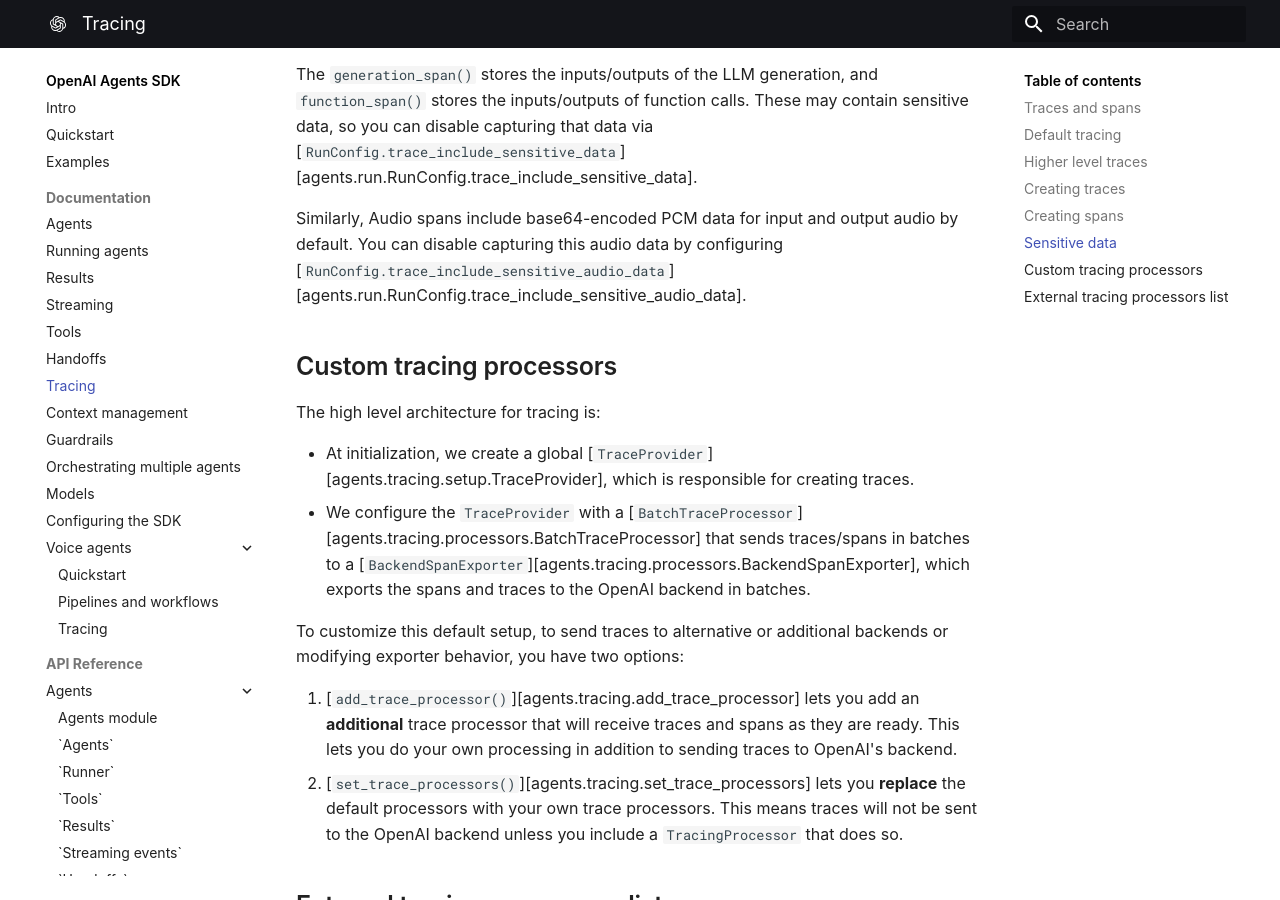
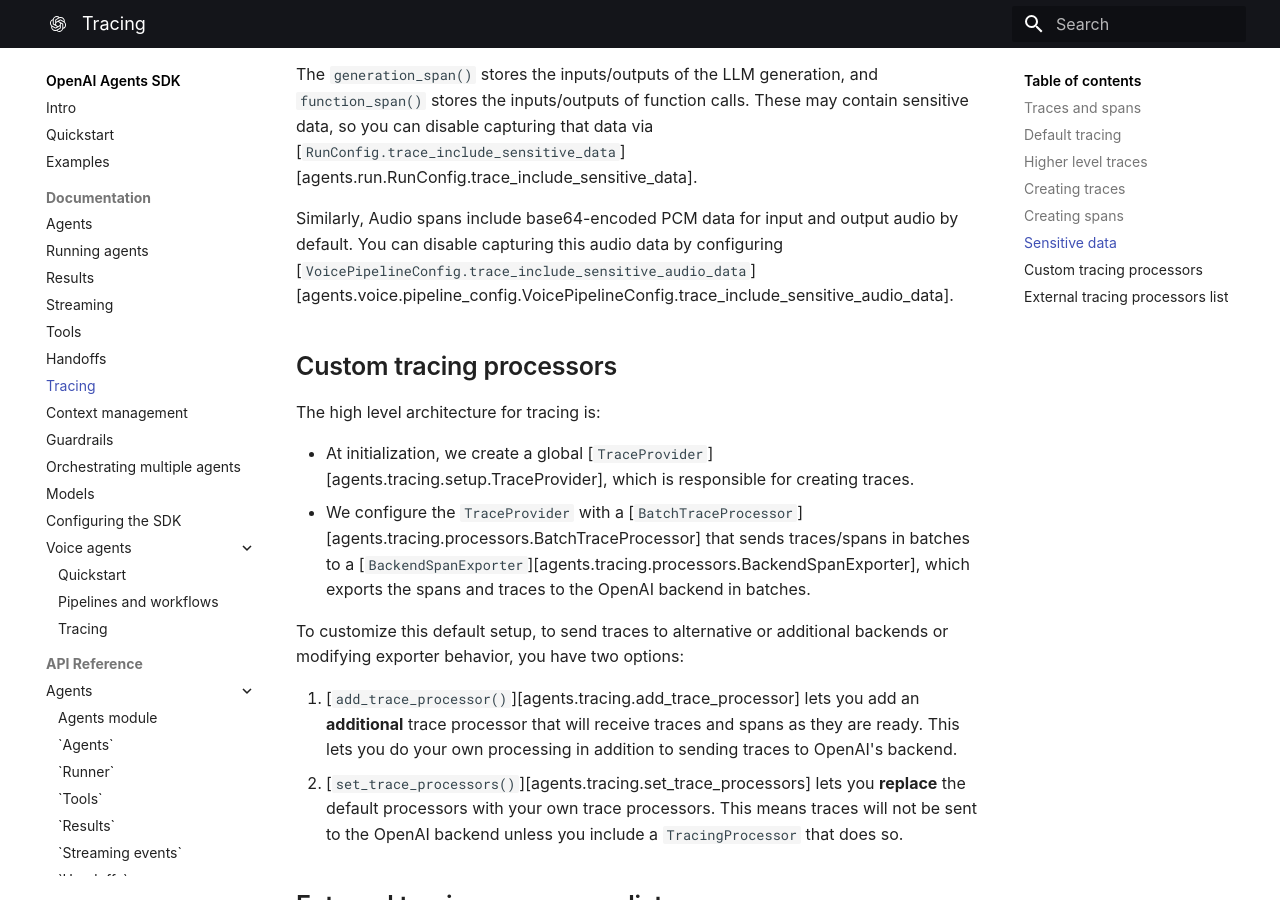
Before and after one commit to Radoslaw-Lisowski/openai-agents-python, an MkDocs documentation site: the page built from docs/tracing.md, in a window 1280 px wide and 900 px high, scrolled down 2879 px. Built offline with MkDocs 1.6.1 and Material for MkDocs 9.7.7, drawn with Linux system fonts in a browser that asks for light colours; some web fonts are replaced.

Commit message:
fixing object path

```diff
--- a/docs/tracing.md
+++ b/docs/tracing.md
@@ -83,7 +83,7 @@ Certain spans may capture potentially sensitive data.
 
 The `generation_span()` stores the inputs/outputs of the LLM generation, and `function_span()` stores the inputs/outputs of function calls. These may contain sensitive data, so you can disable capturing that data via [`RunConfig.trace_include_sensitive_data`][agents.run.RunConfig.trace_include_sensitive_data].
 
-Similarly, Audio spans include base64-encoded PCM data for input and output audio by default. You can disable capturing this audio data by configuring [`RunConfig.trace_include_sensitive_audio_data`][agents.run.RunConfig.trace_include_sensitive_audio_data].
+Similarly, Audio spans include base64-encoded PCM data for input and output audio by default. You can disable capturing this audio data by configuring [`VoicePipelineConfig.trace_include_sensitive_audio_data`][agents.voice.pipeline_config.VoicePipelineConfig.trace_include_sensitive_audio_data].
 
 ## Custom tracing processors
 
```
